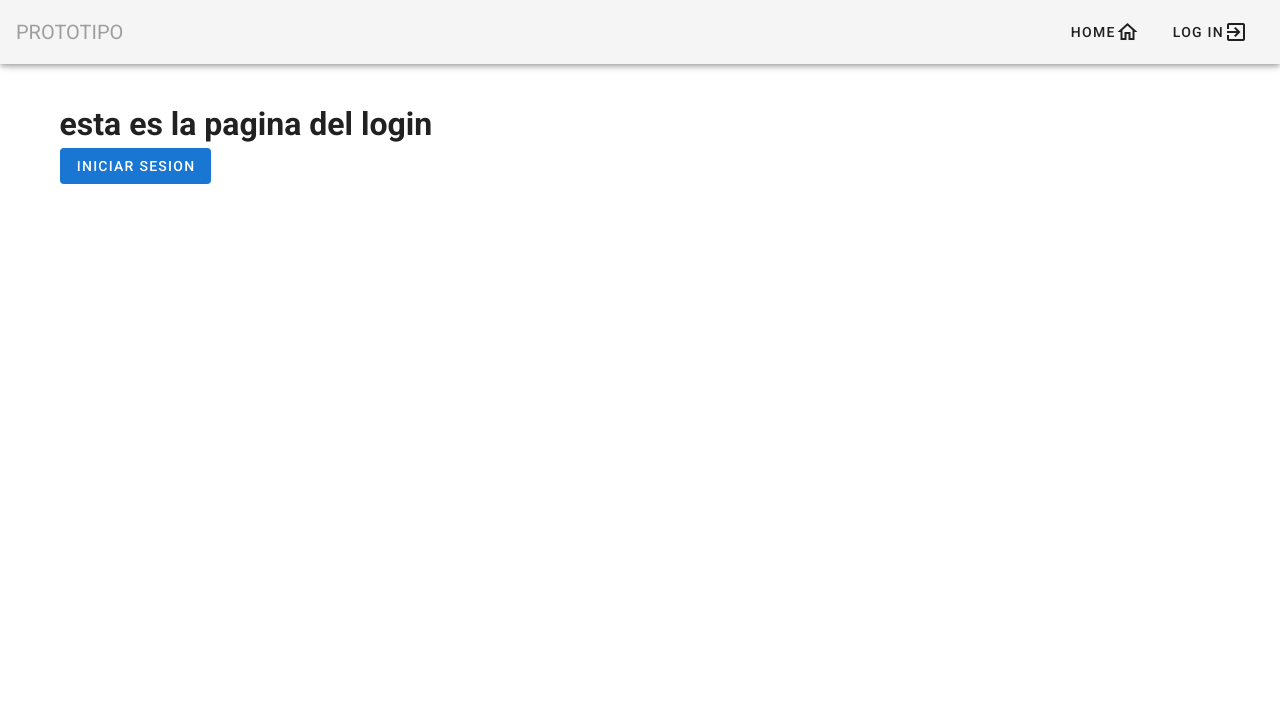
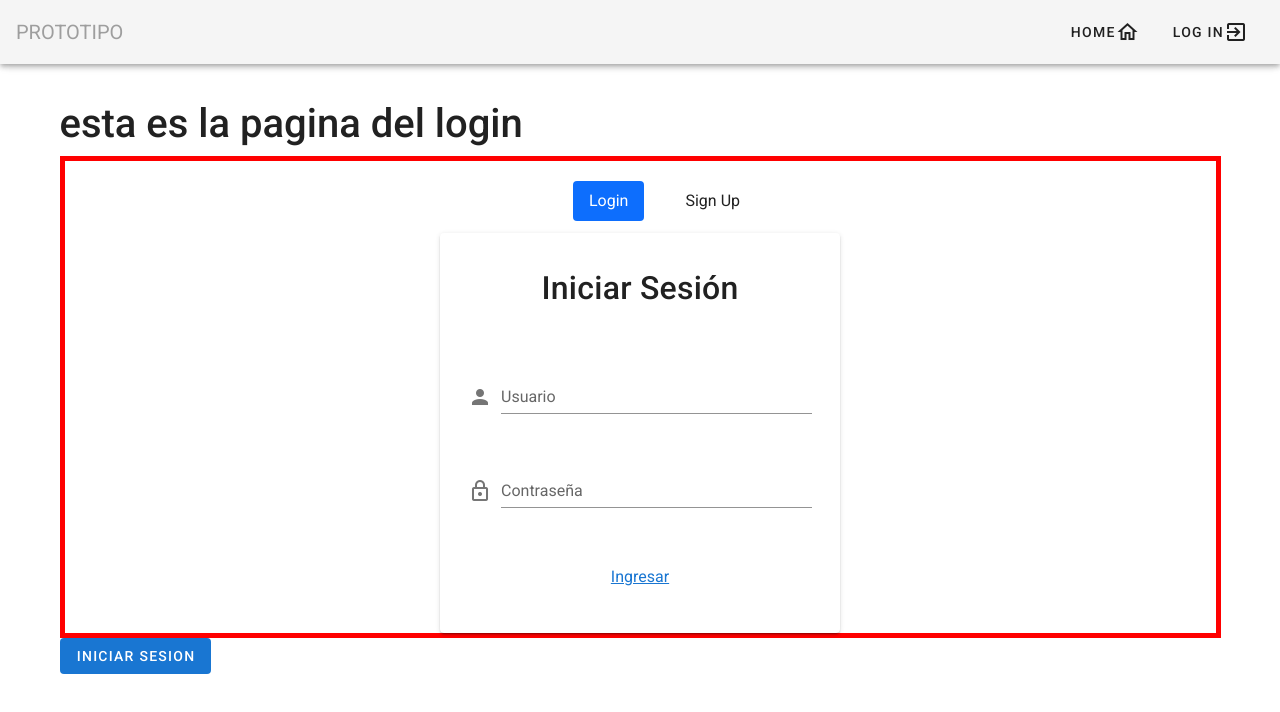
Before and after one commit to YojayDeHorta/Administrador-con-filtros, a Vue app: page / in a window 1280 px wide. Shown: the top 712 px of the page. Built offline with nearby package versions, Linux system fonts and the light colour scheme.

Commit message:
inicio - registro - boceto

```diff
--- a/public/index.html
+++ b/public/index.html
@@ -8,11 +8,14 @@
     <title><%= htmlWebpackPlugin.options.title %></title>
     <link rel="stylesheet" href="https://fonts.googleapis.com/css?family=Roboto:100,300,400,500,700,900">
     <link rel="stylesheet" href="https://cdn.jsdelivr.net/npm/@mdi/font@latest/css/materialdesignicons.min.css">
+    <link href="https://cdn.jsdelivr.net/npm/bootstrap@5.1.1/dist/css/bootstrap.min.css" rel="stylesheet" integrity="sha384-F3w7mX95PdgyTmZZMECAngseQB83DfGTowi0iMjiWaeVhAn4FJkqJByhZMI3AhiU" crossorigin="anonymous">
+    <link rel="stylesheet" href="https://cdnjs.cloudflare.com/ajax/libs/font-awesome/6.0.0-beta2/css/all.min.css" integrity="sha512-YWzhKL2whUzgiheMoBFwW8CKV4qpHQAEuvilg9FAn5VJUDwKZZxkJNuGM4XkWuk94WCrrwslk8yWNGmY1EduTA==" crossorigin="anonymous" referrerpolicy="no-referrer" />
   </head>
   <body>
     <noscript>
       <strong>We're sorry but <%= htmlWebpackPlugin.options.title %> doesn't work properly without JavaScript enabled. Please enable it to continue.</strong>
     </noscript>
+    <script src="https://cdn.jsdelivr.net/npm/bootstrap@5.1.1/dist/js/bootstrap.bundle.min.js" integrity="sha384-/bQdsTh/da6pkI1MST/rWKFNjaCP5gBSY4sEBT38Q/9RBh9AH40zEOg7Hlq2THRZ" crossorigin="anonymous"></script>
     <div id="app"></div>
     <!-- built files will be auto injected -->
   </body>
--- /dev/null
+++ b/src/components/Login.vue
@@ -0,0 +1,46 @@
+<template>
+    <div>
+        <v-card height="400px" style="width:400px">
+            <v-form class="text-center" @submit.prevent="submitAdmin">
+                <v-card-title class="title d-flex justify-center" align="center">
+                    <h2 class="Titulo text-center mt-5">Iniciar Sesión</h2>
+                </v-card-title>
+                <v-card-text>
+                    <v-container>
+                        <br>
+                        <v-row>
+                            <v-col cols="12">
+                                <v-text-field prepend-icon="mdi-account" label="Usuario"></v-text-field>
+                            </v-col>
+                        </v-row>
+                        <v-row>
+                            <v-col cols="12">
+                                <v-text-field type="password"  prepend-icon="mdi-lock-outline" label="Contraseña"></v-text-field>
+                            </v-col>
+                        </v-row>
+                    </v-container>
+                </v-card-text>
+                <v-card-actions class="d-flex justify-center">
+                    <!--
+                         <v-btn x-large color="primary" type="submit"> Ingresar </v-btn>
+                    -->
+                    	<router-link to="/Opciones">Ingresar</router-link>
+
+
+
+                </v-card-actions>
+            </v-form>
+        </v-card>
+    </div>
+</template>
+<script>
+    export default{
+
+	}
+</script>
+<style scoped>
+.Ingresar{
+	border:5px solid red;
+	text-decoration: none;
+}
+</style>
--- /dev/null
+++ b/src/components/Registro.vue
@@ -0,0 +1,51 @@
+<template>
+    <div>
+        <v-card height="100%" width="480px">
+            <v-form class="text-center" @submit.prevent="submitAdmin">
+                <v-card-title class="title d-flex justify-center" align="center">
+                    <h2 class="Titulo text-center mt-5">Registrarme</h2>
+                </v-card-title>
+                <v-card-text>
+                    <v-container>
+                        <br>
+                        <v-row>
+                            <v-col cols="12">
+                                <v-text-field prepend-icon="mdi-account" label="Nombres"></v-text-field>
+                            </v-col>
+                        </v-row>
+                        <v-row>
+                            <v-col cols="12">
+                          <v-text-field prepend-icon="mdi-account" label="Apellido"></v-text-field>
+                            </v-col>
+                        </v-row>
+                        <v-row>
+                            <v-col cols="12">
+                               <v-text-field prepend-icon="mdi-email" label="Email"></v-text-field>
+                            </v-col>
+                        </v-row>
+                        <v-row>
+                            <v-col cols="12">
+                                <v-text-field type="password" prepend-icon="mdi-lock-outline" label="Contraseña"></v-text-field>
+                            </v-col>
+                        </v-row>
+                        <v-row>
+                            <v-col cols="12">
+                                <v-text-field type="password" prepend-icon="mdi-lock-outline" label="Confirmar Contraseña"></v-text-field>
+                            </v-col>
+                        </v-row>
+                    </v-container>
+                </v-card-text>
+                <v-card-actions class="d-flex justify-center">
+                    <v-btn x-large color="primary" type="submit"> Ingresar </v-btn>
+                </v-card-actions>
+            </v-form>
+        </v-card>
+    </div>
+</template>
+<script>
+export default {
+
+}
+</script>
+<style>
+</style>
--- /dev/null
+++ b/src/components/Tabs_Login.vue
@@ -0,0 +1,36 @@
+<template>
+    <div class="Tabs">
+        <ul class="nav nav-pills mb-3 d-flex justify-center mt-5" id="pills-tab" role="tablist">
+            <li class="nav-item" role="presentation">
+                <button class="nav-link active" id="pills-home-tab" data-bs-toggle="pill" data-bs-target="#pills-home" type="button" role="tab" aria-controls="pills-home" aria-selected="true">Login</button>
+            </li>
+            <li class="nav-item" role="presentation">
+                <button class="nav-link" id="pills-profile-tab" data-bs-toggle="pill" data-bs-target="#pills-profile" type="button" role="tab" aria-controls="pills-profile" aria-selected="false">Sign Up</button>
+            </li>
+        </ul>
+        <div class="tab-content d-flex justify-center" id="pills-tabContent">
+            <div class="tab-pane fade show active" id="pills-home" role="tabpanel" aria-labelledby="pills-home-tab"><Login></Login></div>
+            <div class="tab-pane fade" id="pills-profile" role="tabpanel" aria-labelledby="pills-profile-tab"><Sign></Sign></div>
+
+        </div>
+    </div>
+</template>
+<script>
+import Login from '../components/Login.vue';
+	import Sign from '../components/Registro.vue';
+export default {
+	name:'Tabs',
+	components:{
+		Login,Sign
+	}
+}
+</script>
+<style scoped>
+.Tabs{
+	border:5px solid red;
+	margin:auto;
+}
+.nav li{
+		margin-left: 25px;
+	}
+</style>
--- a/src/views/Login.vue
+++ b/src/views/Login.vue
@@ -1,20 +1,17 @@
 <template>
     <v-container>
         <h1>esta es la pagina del login</h1>
+        <Tabs></Tabs>
         <v-btn :to="{name: 'Options'}" exact text class="primary"><span>Iniciar sesion</span></v-btn>
-
-
     </v-container>
 </template>
-
 <script>
-
-
+import Tabs from '../components/Tabs_Login.vue';
 export default {
     name: 'Home',
 
     components: {
-
+      Tabs
     },
 }
 </script>
```
Also changed, not shown: 1 other file (tests, documents, lock files or other folders). Lines whose indentation alone changed are shown as unchanged.
